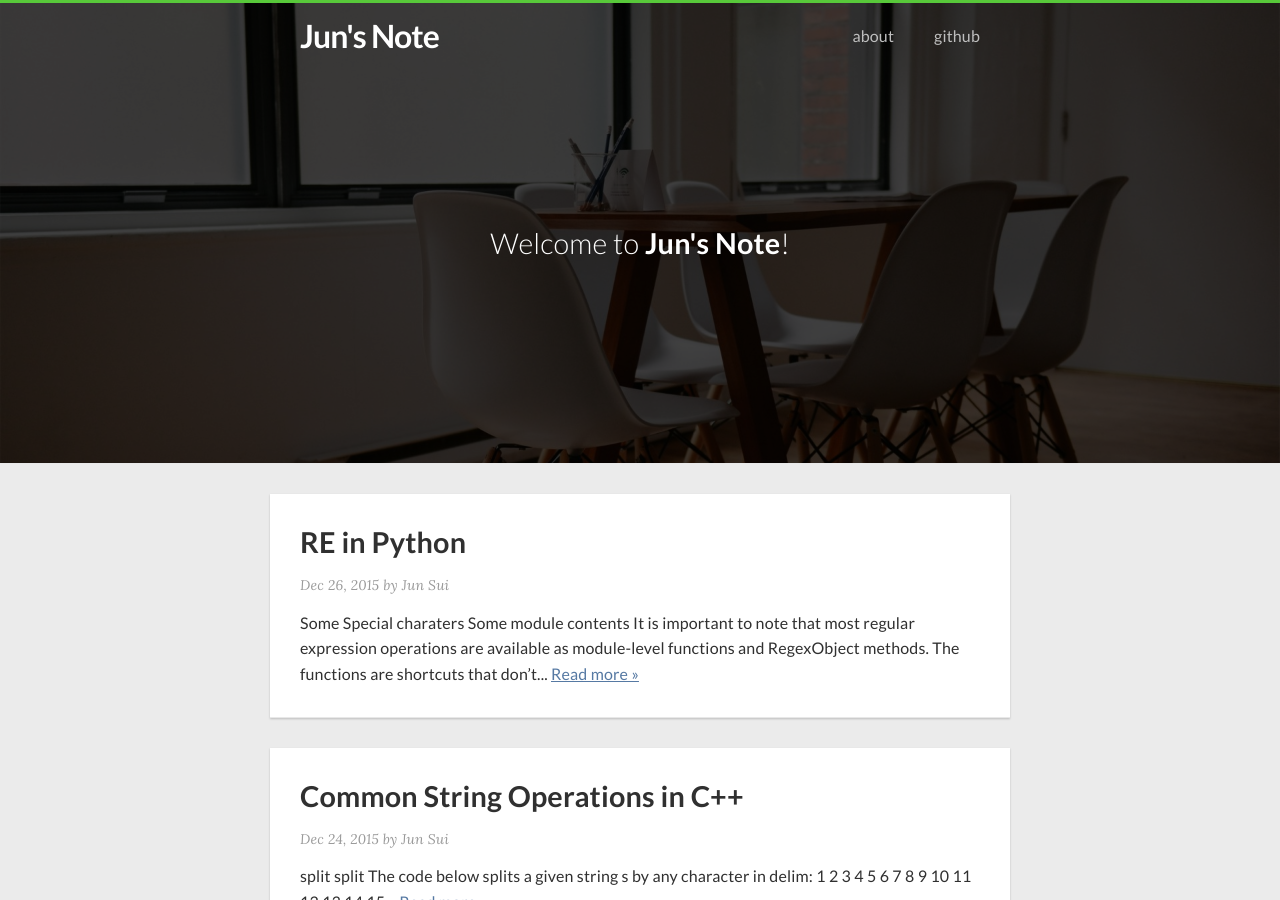
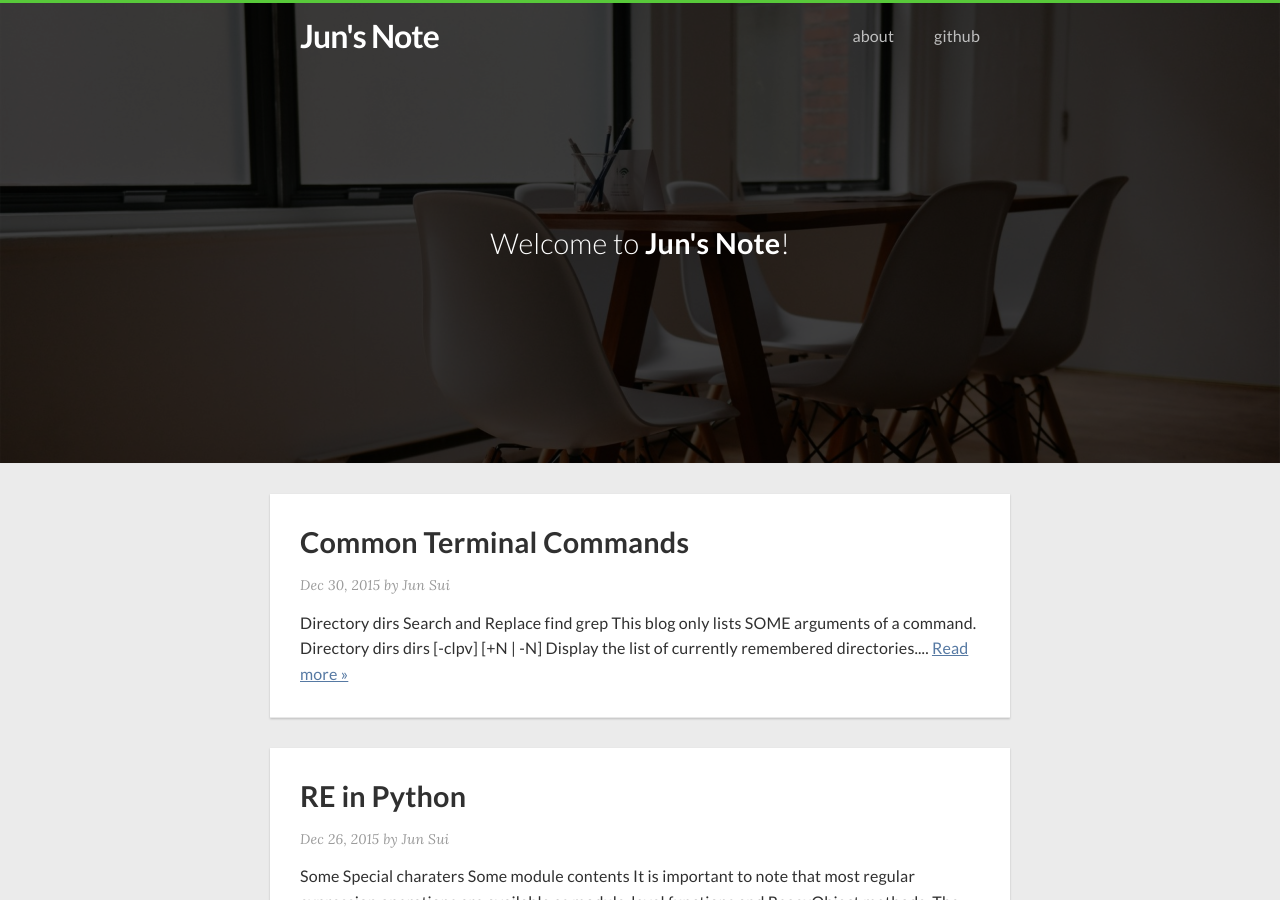
Before and after one commit to smilent/smilent.github.io, a Jekyll site: the page built from index.html, in a window 1280 px wide and 900 px high. Built offline with Jekyll 4.4.1, drawn with Linux system fonts in a browser that asks for light colours; nearby versions of some CDN libraries; the list of posts is cut into pages by our own code; part of the change alters nothing that is shown.

Commit message:
add a new post "Common Terminal Commands"

```diff
--- /dev/null
+++ b/_posts/macos/2015-12-30-common-terminal-commands.md
@@ -0,0 +1,133 @@
+---
+layout: post
+title: Common Terminal Commands
+comments: true
+---
+
+* toc goes here
+{:toc}
+
+---
+
+This blog only lists ***SOME*** arguments of a command.
+<br><br>
+
+##Directory
+
+###dirs
+<pre> dirs [-clpv] [+N | -N] </pre>
+
+Display the list of currently remembered directories. Directories are added to the list with the `pushd` command; the `popd` command removes directories from the list. Click [here](https://www.gnu.org/software/bash/manual/html_node/Directory-Stack-Builtins.html) for more details.
+<br>
+
+<dt markdown="1">`-c`</dt>
+<dd> Clears the directory stack by deleting all of the elements.</dd>
+
+<dt markdown="1">`-l`</dt>
+<dd> Produces a listing using full pathnames; the default listing format uses a tilde to denote the home directory. </dd>
+
+<dt markdown="1">**`-p`**</dt>
+<dd markdown="1"> **Causes `dirs` to print the directory stack with one entry per line.**
+
+<dt markdown="1">**`-v`**</dt>
+<dd markdown="1">**Causes `dirs` to print the directory stack with one entry per line, prefixing each entry with its index in the stack.**
+
+<dt markdown="1">`popd`</dt>
+<pre> popd [-n] [+N |-N] </pre>
+
+Remove the top entry from the directory stack, and `cd` to the new top directory. When no arguments are given, `popd` removes the top directory from the stack and performs a `cd` to the new top directory. The elements are numbered from 0 starting at the first directory listed with `dirs`; that is, `popd` is equivalent to `popd +0`.
+
+<dt markdown="1">`pushd`</dt>
+<pre> pushd [-n] [+N | -N | dir] </pre>
+
+Save the current directory on the top of the directory stack and then `cd` to `dir`. With no arguments, `pushd` exchanges the top two directories
+
+<dt markdown="1">`pushd`</dt>
+<pre> pushd [-n] [+N | -N | dir] </pre>
+
+Save the current directory on the top of the directory stack and then `cd` to `dir`. <B>With no arguments, `pushd` exchanges the top two directories.</B>
+
+<dt markdown="1"><code>+<i>N</i></code></dt>
+<dd markdown="1">
+Brings the *N*th directory(counting from the left of the list printed by `dirs`, starting with zero) to the top of the list by rotating the stack.
+</dd>
+
+---
+
+## Search and Replace
+
+###find
+
+Click [here](https://www.digitalocean.com/community/tutorials/how-to-use-find-and-locate-to-search-for-files-on-a-linux-vps) for more examples.
+
+{% highlight bash linenos %}
+# Print out a list of all the files with name "foo"
+find / -name "foo" -print
+
+# Print out a list of all the files with name "foo",
+# but the search is case insensitive
+find / -iname "foo" -print
+
+# Print out a list of all the files whose names do not end in .c.
+find / \! -name "*.c" -print
+
+# Print out a list of all the files owned by user ``wnj'' that are
+# newer than the file ttt.
+find / -newer ttt -user wnj -print
+
+# Print out a list of all the files which are not both newer than
+# ttt and owned by ``wnj''.
+find / \! \( -newer ttt -user wnj \) -print
+
+# Print out a list of all the files that are either owned by ``wnj''
+# or that are newer than ttt.
+find / \( -newer ttt -or -user wnj \) -print
+
+# Print out a list of all the files whose inode change time is more
+# recent than the current time minus one minute.
+find / -newerct '1 minute ago' -print
+
+# Find files and directories that are at least seven levels deep in
+# the working directory /usr/src.
+find /usr/src -name CVS -prune -o -depth +6 -print
+{% endhighlight %}
+
+<pre>-exec COMMAND \;</pre>
+
+Carries out COMMAND on each file that `find` matches. The command sequence terminates with ";" (the ";" is escaped to make certain the shell passes it to `find` literally, without interpreting it as a special character).
+
+If COMMAND contains {}, then `find` substitutes the full path name of the selected file for "{}".
+{% highlight bash linenos %}
+# Use the echo(1) command to print out a list of all the files.
+# Do not confuse the option -exec with the exec shell builtin.
+find / -type f -exec echo {} \;
+
+# Delete all broken symbolic links in /usr/ports/packages.
+find -L /usr/ports/packages -type l -exec rm -- {} +
+
+{% endhighlight %}
+
+###grep
+
+The grep utility searches any given input files, selecting lines that match one or more patterns.  By default, a pattern matches an input line if the regular expression (RE) in the pattern matches the input line without its trailing newline.  An empty expression matches every line.  Each input line that matches at least one of the patterns is written to the standard output.
+
+{% highlight bash linenos %}
+# Select lines that contain "foo" in file "some_file".
+grep foo some_file
+
+# Select lines that contain "foo" in file "some_file" insensitively.
+grep -i foo some_file
+
+# Select lines that contain "foo" in file "some_file",
+# and precede each line by its relative line number.
+grep -n foo some_file
+
+# Select lines that do not contain "foo" in file "some_file".
+grep -v foo some_file
+{% endhighlight %}
+
+`grep` can also be combined with `find`:
+{% highlight bash linenos %}
+# Search for "foo" in all the .cpp files
+find / "*.cpp" -exec grep foo {} \;
+{% endhighlight %}
```
Also changed, not shown: _sass/_layout.scss (line endings or trailing spaces).
